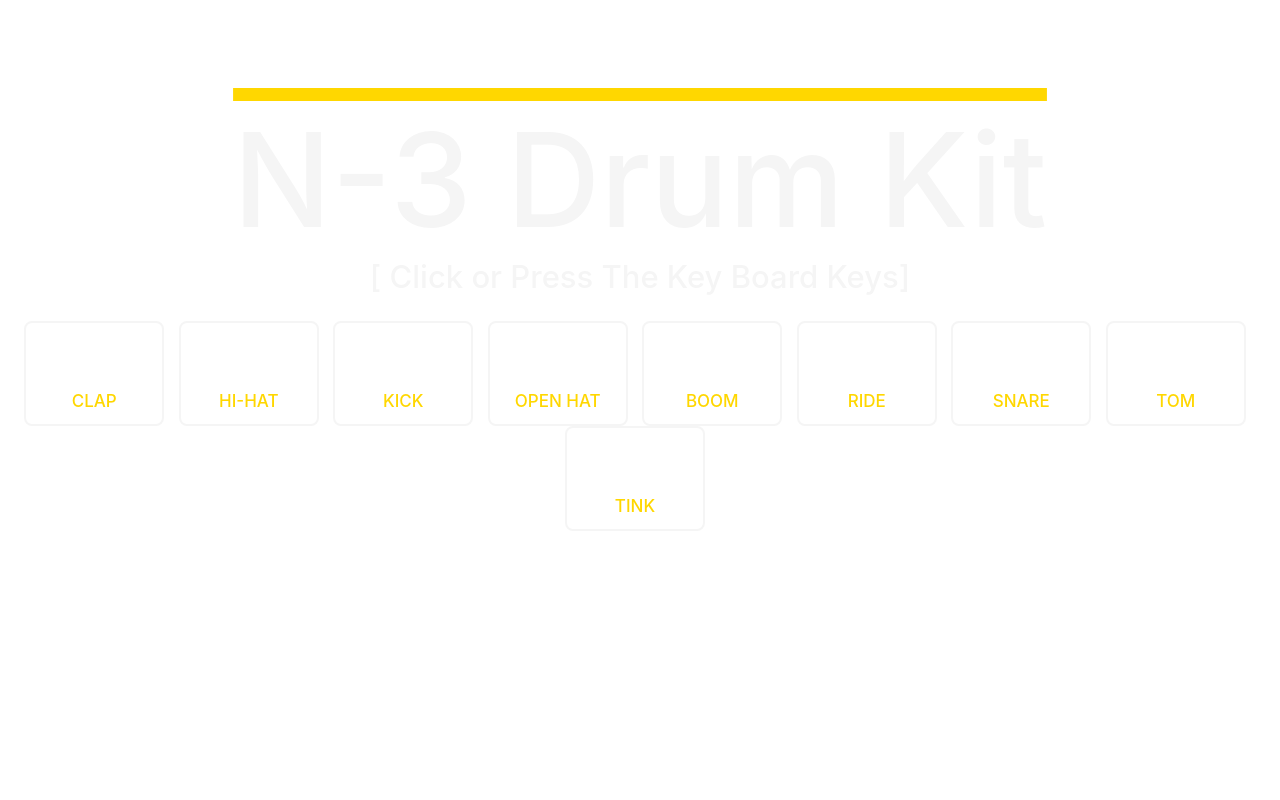
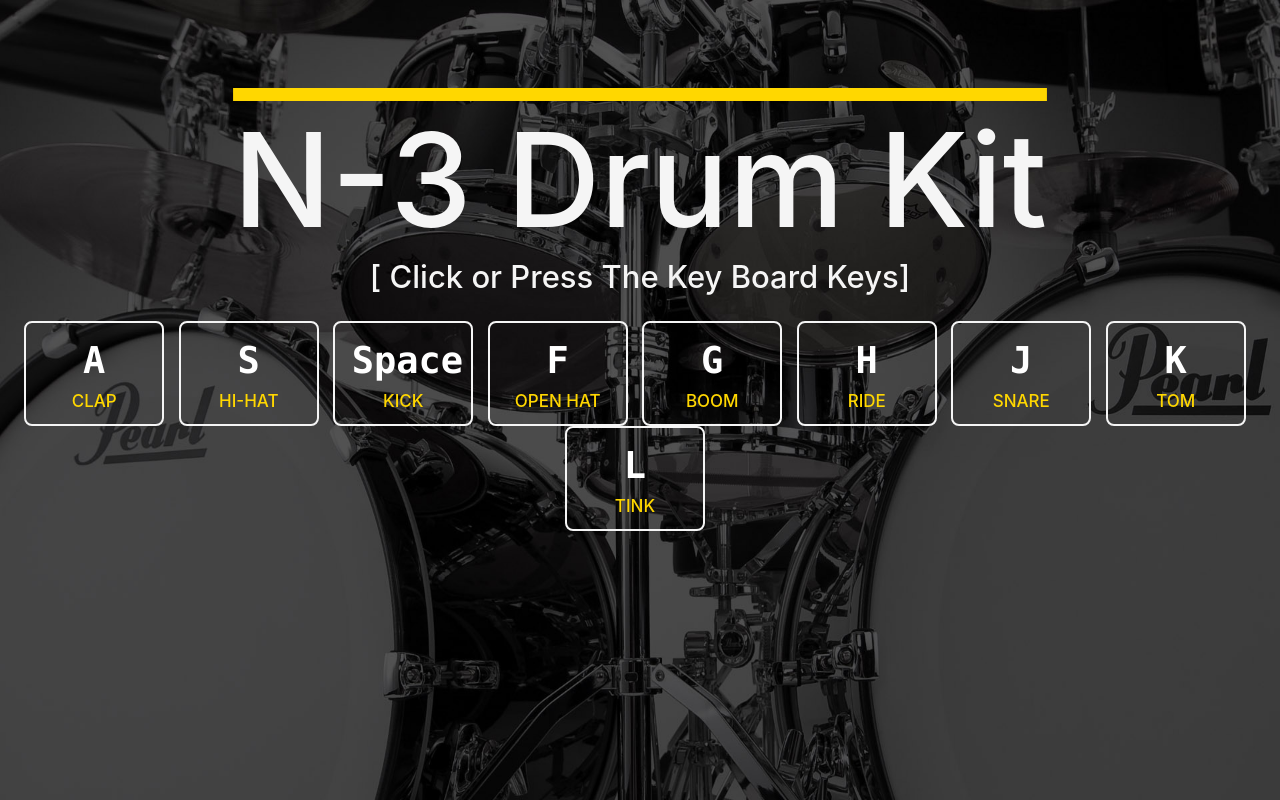
Before and after one commit to Nahi3an/N-3-Key-Board-Drums, a plain HTML site: page index.html in a window 1280 px wide. Drawn offline with nearby package versions, Linux system fonts and the light colour scheme.

Commit message:
Back ground picture added

```diff
--- a/index.html
+++ b/index.html
@@ -18,6 +18,7 @@
     <link rel="icon" href="./images/icons8-drum-set-96.png" />
   </head>
   <body>
+    <div class="main">
       <header>
         <h1>N-3 Drum Kit</h1>
         <h2>[ Click or Press The Key Board Keys]</h2>
@@ -72,6 +73,8 @@
         <audio id="sound-8" data-key="75" src="./sounds/tom.wav"></audio>
         <audio id="sound-9" data-key="76" src="./sounds/tink.wav"></audio>
       </div>
+    </div>
+
     <script src="./script.js"></script>
   </body>
 </html>
--- a/style.css
+++ b/style.css
@@ -1,9 +1,8 @@
 body {
-    /* background-image: url(./images/background.jpg); */
-    /* background-repeat: no-repeat;
+    background-image: url(./images/background.jpg);
+    background-repeat: no-repeat;
     background-attachment: fixed;
-    background-size: 100% 100%; */
-    background-color: black;
+    background-size: 100% 100%;
     font-family: 'Do Hyeon', sans-serif;
 }
 
```
Lines whose indentation alone changed are shown as unchanged.
